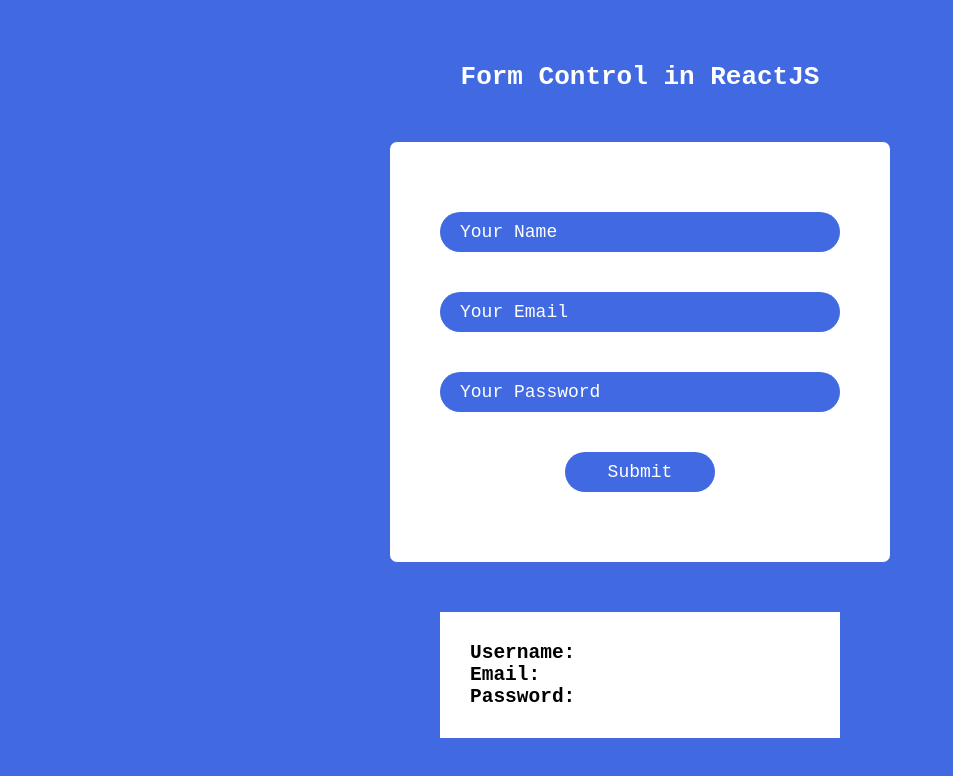
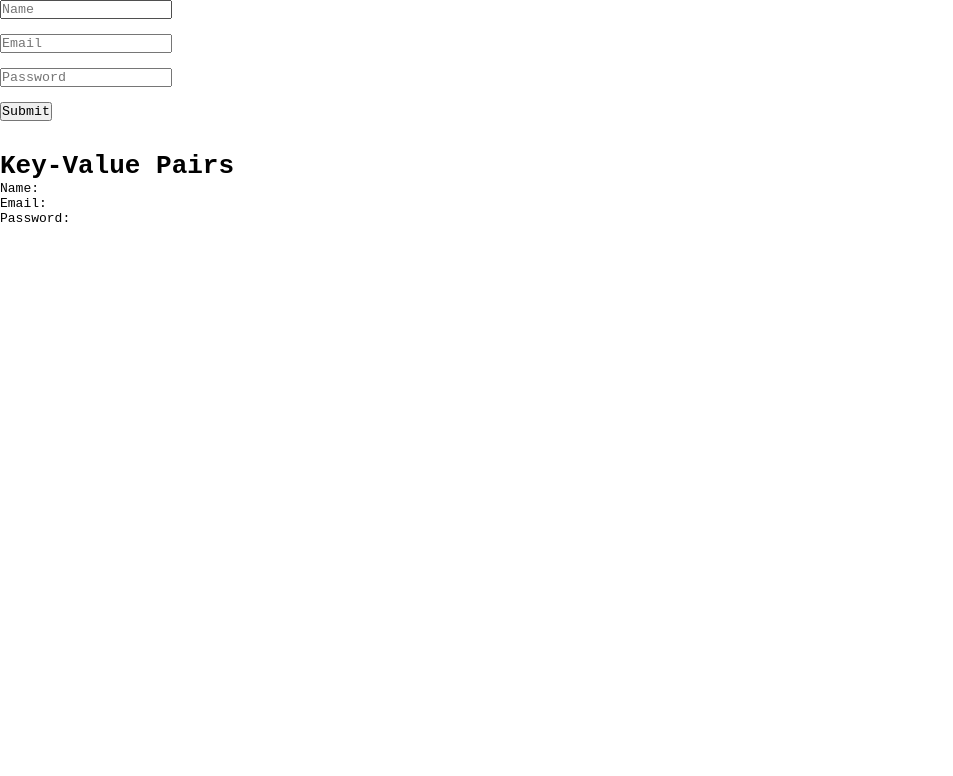
Before and after one commit to thegittyuser/myapp, a React (Vite) app: page / in a window 1280 px wide. Shown: the top 776 px of the page, without its empty margins (0-953 px from the left). Built offline with nearby package versions, Linux system fonts and the light colour scheme.

Commit message:
Form Objects

```diff
--- a/src/App.jsx
+++ b/src/App.jsx
@@ -1,7 +1,6 @@
 // import Counter from "./CounterApp/Counter.jsx";
-
-import Form from "./Form/Form.jsx";
-
+// import Form from "./Form/Form.jsx";
+import Form from "./Form Objects/Form.jsx"
 function App() {
   return (
     <>
--- /dev/null
+++ b/src/Form Objects/Form.jsx
@@ -0,0 +1,69 @@
+import { useState } from "react";
+
+function Form() {
+  const [form, setForm] = useState({
+    username: "",
+    email: "",
+    password: "",
+  });
+
+  const handleForm = (e) => {
+    e.preventDefault();
+    if (!form.username && !form.email && !form.password) {
+      alert("All Fields Are Blank");
+    } else {
+      alert("Form is Submitted");
+      setForm({
+        username: "",
+        email: "",
+        password: "",
+      });
+    }
+  };
+  return (
+    <>
+      <form onSubmit={handleForm}>
+        <input
+          type="text"
+          placeholder="Name"
+          value={form.username}
+          onChange={(e) =>
+            setForm({ ...form, username: e.target.value })
+          }
+        />
+        <br />
+        <br />
+        <input
+          type="email"
+          placeholder="Email"
+          value={form.email}
+          onChange={(e) => setForm({ ...form, email: e.target.value })}
+        />
+        <br />
+        <br />
+        <input
+          type="password"
+          placeholder="Password"
+          value={form.password}
+          onChange={(e) =>
+            setForm({ ...form, password: e.target.value })
+          }
+        />
+        <br />
+        <br />
+        <input type="submit" value="Submit" />
+      </form>
+
+      <br />
+      <br />
+
+      <h1>Key-Value Pairs</h1>
+
+      <p>Name: {form.username}</p>
+      <p>Email: {form.email}</p>
+      <p>Password: {form.password}</p>
+    </>
+  );
+}
+
+export default Form;
```
Also changed, not shown: src/Form Objects/form.css (added).
